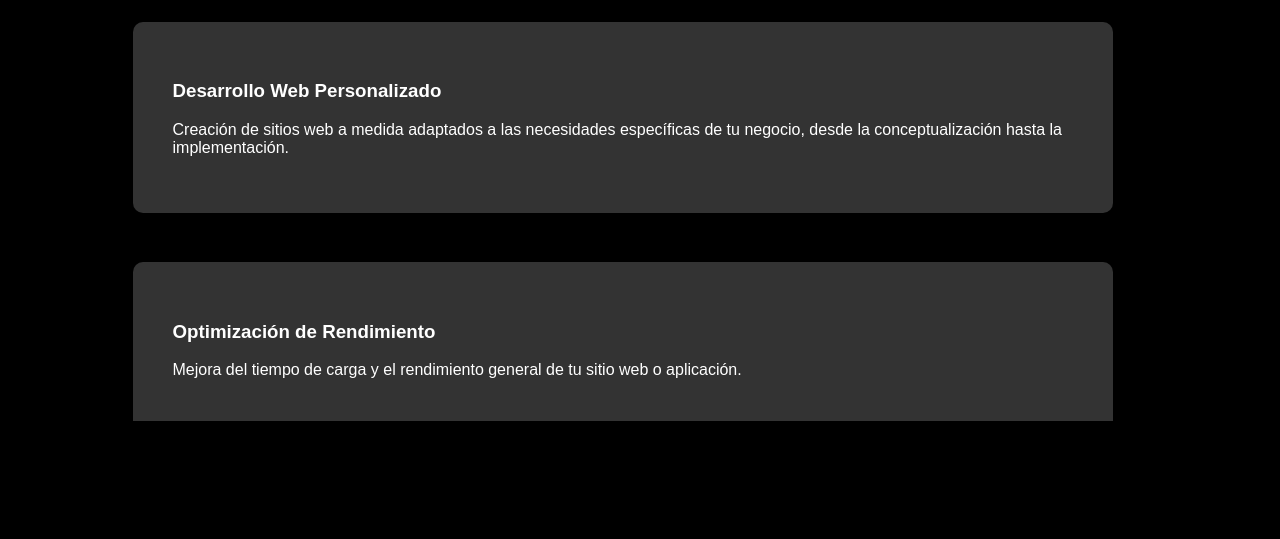
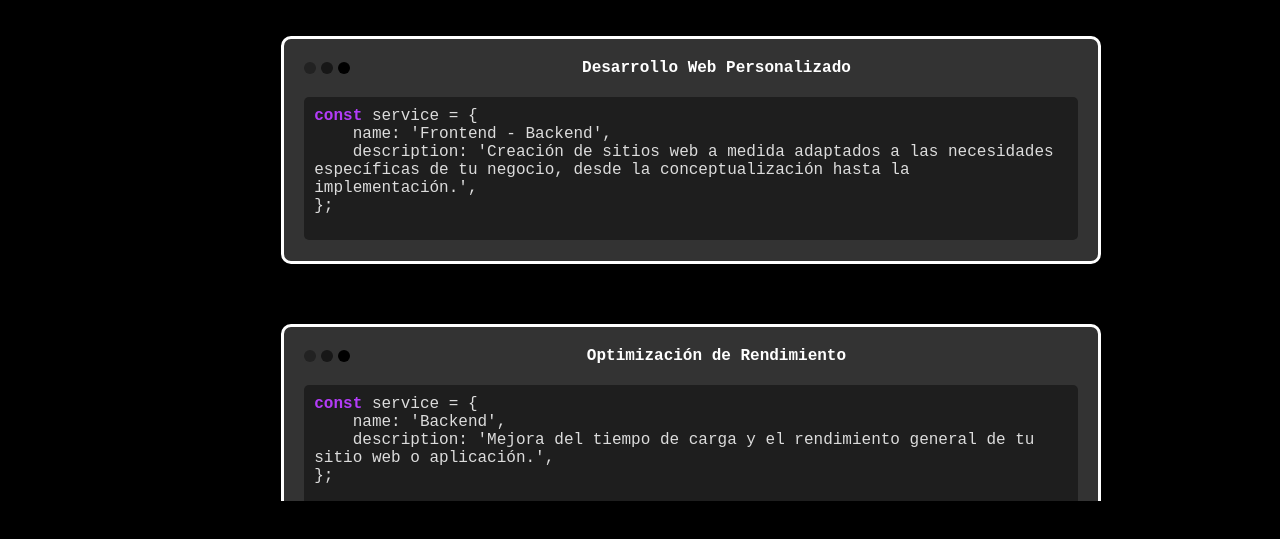
Before and after one commit to KarenYisethPintoEspejo/portafolio, a website: page public/views/servicios.html in a window 1280 px wide. Shown: the part 315-854 px from the top of the page. Drawn offline with Linux system fonts and the light colour scheme.

Commit message:
feat: :sparkles: Se realizo una animacion y se ordeno la pagina de servicios

```diff
--- a/public/css/servicios.css
+++ b/public/css/servicios.css
@@ -60,39 +60,154 @@ nav ul li a:hover {
 }
 
 /* Contenedor de servicios */
-/* Contenedor de servicios */
 .service-container {
     position: relative;
     max-width: 1000px;
     margin: 0 auto;
-    height: 50vh; /* Fija la altura del contenedor */
-    overflow-y: auto; /* Habilita el scroll vertical */
-    padding-right: 15px;
-    scrollbar-width: none; /* Firefox */
-    -ms-overflow-style: none; /* Espacio para la barra de desplazamiento */
+    height: 60vh;
+    overflow-y: auto;
+    margin-left: 20.5%;
+    scrollbar-width: none;
+    -ms-overflow-style: none;
+    /* border: 1px solid red; */
 }
-
+.service-container::-webkit-scrollbar {
+    width: 0;
+    background: transparent;
+}
 
 /* Tarjetas de servicio */
 .service-card {
     background-color: #333;
     color: #fff;
     border-radius: 10px;
-    padding: 40px;
-    width: 90%;
+    padding: 20px;
+    width: 80%;
+    height: 38%;
     box-shadow: 0 4px 8px rgba(0, 0, 0, 0.2);
     transition: transform 0.3s ease, box-shadow 0.3s ease;
-    margin-bottom: 50px;
+    margin-bottom: 60px;
+    margin-top: 15px;
     z-index: 1;
+    font-family: 'Courier New', Courier, monospace;
+    border: 3px solid #ffffff;
+    animation: borderColorChange 5s infinite;
+    animation: slideIn 0.8s forwards;
+    opacity: 0;
+    transform: translateY(50px);
+}
+
+/* Animation for service cards */
+@keyframes slideIn {
+    to {
+        opacity: 1;
+        transform: translateY(0);
+    }
+}
+
+/* Delay the animation for each card */
+.service-card:nth-child(1) {
+    animation-delay: 0.2s;
+}
+
+.service-card:nth-child(2) {
+    animation-delay: 0.4s;
+}
+
+.service-card:nth-child(3) {
+    animation-delay: 0.6s;
+}
+
+.service-card:nth-child(4) {
+    animation-delay: 0.8s;
+}
+
+.service-card:nth-child(5) {
+    animation-delay: 1s;
+}
+
+.service-card:nth-child(6) {
+    animation-delay: 1.2s;
+}
+
+
+@keyframes borderColorChange {
+    0% {
+        border-color: #b7b7b7;
+    }
+    33% {
+        border-color: rgb(179, 60, 248);
+    }
+    100% {
+        border-color: #b7b7b7;
+    }
+}
+pre code .keyword {
+    color: rgb(179, 60, 248); /* Example color */
+    font-weight: bold;
 }
 
 /* Efecto de apilamiento al hacer scroll */
 .service-card {
     position: sticky;
-    top: 1px;
+    top: 15px;
     transform: translateY(1);
 }
 
-.last{
-    margin-bottom: 17rem;
+pre {
+    background-color: #1e1e1e;
+    color: #dcdcdc;
+    padding: 10px;
+    border-radius: 5px;
+    overflow-x: auto;
+    white-space: pre-wrap;
 }
+
+code {
+    font-family: 'Courier New', Courier, monospace;
+}
+
+/* Header de la tarjeta */
+.code-card-header {
+    display: flex;
+    align-items: center;
+    margin-bottom: 20px;
+}
+
+.code-card-header .dot {
+    height: 12px;
+    width: 12px;
+    background-color: #bbb;
+    border-radius: 50%;
+    display: inline-block;
+    margin-right: 5px;
+}
+
+.dot.red {
+    background-color: rgb(34, 34, 34);
+}
+
+.dot.yellow {
+    background-color: rgb(23, 23, 23);
+}
+
+.dot.green {
+    background-color: #000000;
+}
+
+.code-card-title {
+    margin-left: auto;
+    margin-right: auto;
+    color: white;
+    font-weight: bold;
+    font-family: 'Courier New', Courier, monospace;
+}
+
+.service-card p {
+    margin: 0;
+    color: #abb2bf;
+}
+
+.last {
+    margin-bottom: 15.5rem;
+}
--- a/public/js/servicios.js
+++ b/public/js/servicios.js
@@ -98,3 +98,7 @@ window.addEventListener('resize', function() {
 
 init();
 animate();
+
+document.querySelectorAll('code').forEach((block) => {
+    block.innerHTML = block.innerHTML.replace(/const/g, '<span class="keyword">const</span>');
+});
--- a/public/views/servicios.html
+++ b/public/views/servicios.html
@@ -26,30 +26,92 @@
         <h2>Servicios</h2>
         <div class="service-container">
             <div class="service-card">
-                <h3>Desarrollo Web Personalizado</h3>
-                <p>Creación de sitios web a medida adaptados a las necesidades específicas de tu negocio, desde la conceptualización hasta la implementación.</p>
+                <div class="code-card-header">
+                    <span class="dot red"></span>
+                    <span class="dot yellow"></span>
+                    <span class="dot green"></span>
+                    <span class="code-card-title">Desarrollo Web Personalizado</span>
+                </div>
+                <pre>
+<code>const service = {
+    name: 'Frontend - Backend',
+    description: 'Creación de sitios web a medida adaptados a las necesidades específicas de tu negocio, desde la conceptualización hasta la implementación.',
+};</code>
+                </pre>
             </div>
 
             <div class="service-card">
-                <h3>Optimización de Rendimiento</h3>
-                <p>Mejora del tiempo de carga y el rendimiento general de tu sitio web o aplicación.</p>
+                <div class="code-card-header">
+                    <span class="dot red"></span>
+                    <span class="dot yellow"></span>
+                    <span class="dot green"></span>
+                    <span class="code-card-title">Optimización de Rendimiento</span>
+                </div>
+                <pre>
+<code>const service = {
+    name: 'Backend',
+    description: 'Mejora del tiempo de carga y el rendimiento general de tu sitio web o aplicación.',
+};</code>
+                </pre>
+            </div>
+
+            <div class="service-card">
+                <div class="code-card-header">
+                    <span class="dot red"></span>
+                    <span class="dot yellow"></span>
+                    <span class="dot green"></span>
+                    <span class="code-card-title">Desarrollo de APIs</span>
+                </div>
+                <pre>
+<code>const service = {
+    name: 'Backend',
+    description: 'Creación de interfaces de programación de aplicaciones (APIs) RESTful o GraphQL para facilitar la comunicación entre sistemas.',
+};</code>
+                </pre>
             </div>
             <div class="service-card">
-                <h3>Desarrollo de APIs</h3>
-                <p>Creación de interfaces de programación de aplicaciones (APIs) RESTful o GraphQL para facilitar la comunicación entre sistemas.</p>
+                <div class="code-card-header">
+                    <span class="dot red"></span>
+                    <span class="dot yellow"></span>
+                    <span class="dot green"></span>
+                    <span class="code-card-title">Optimización de Base de Datos</span>
+                </div>
+                <pre>
+<code>const service = {
+    name: 'Backend',
+    description: 'Mejora del rendimiento y la eficiencia de tus bases de datos.',
+};</code>
+                </pre>
             </div>
             <div class="service-card">
-                <h3>Optimización de Base de Datos</h3>
-                <p>Mejora del rendimiento y la eficiencia de tus bases de datos.</p>
-            </div>
-            <div class="service-card">
-                <h3>Diseño y Desarrollo de Interfaces</h3>
-                <p>Creación de interfaces de usuario atractivas y funcionales basadas en los principios del diseño UX/UI.</p>
+                <div class="code-card-header">
+                    <span class="dot red"></span>
+                    <span class="dot yellow"></span>
+                    <span class="dot green"></span>
+                    <span class="code-card-title">Diseño y Desarrollo de Interfaces</span>
+                </div>
+                <pre>
+<code>const service = {
+    name: 'Frontend',
+    description: 'Creación de interfaces de usuario atractivas y funcionales basadas en los principios del diseño UX/UI.',
+};</code>
+                </pre>
             </div>
             <div class="service-card last">
-                <h3>Desarrollo de Páginas Responsivas</h3>
-                <p>Implementación de diseños web que se adapten a diferentes tamaños de pantalla y dispositivos.</p>
+                <div class="code-card-header">
+                    <span class="dot red"></span>
+                    <span class="dot yellow"></span>
+                    <span class="dot green"></span>
+                    <span class="code-card-title">Desarrollo de Páginas Responsivas</span>
+                </div>
+                <pre>
+<code>const service = {
+    name: 'Frontend',
+    description: 'Implementación de diseños web que se adapten a diferentes tamaños de pantalla y dispositivos.',
+};</code>
+                </pre>
             </div>
+
         </div>
     </section>
 
```
